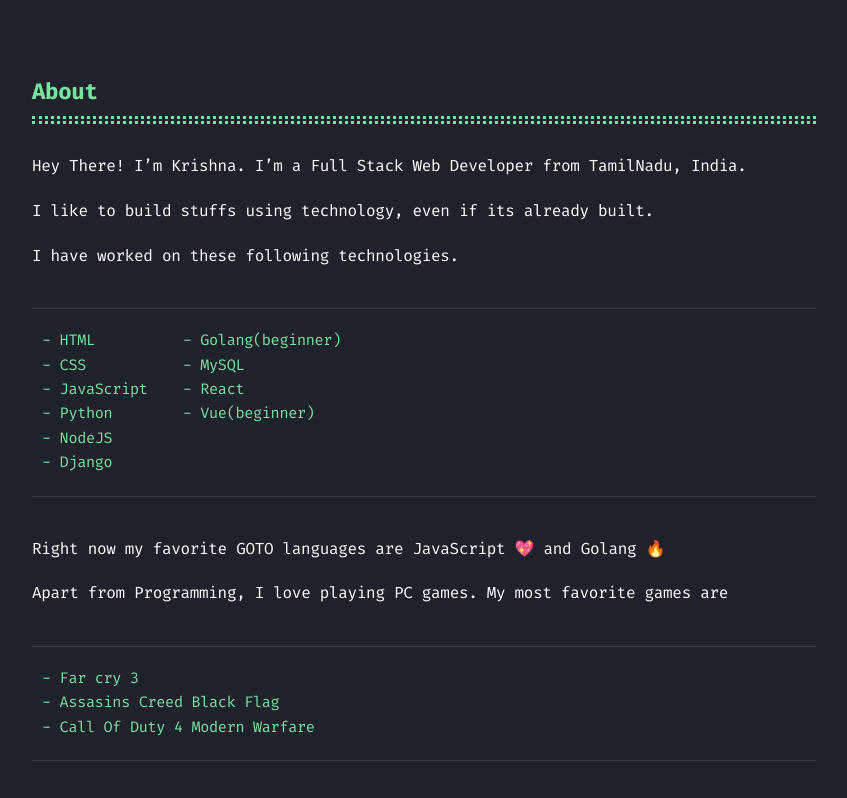
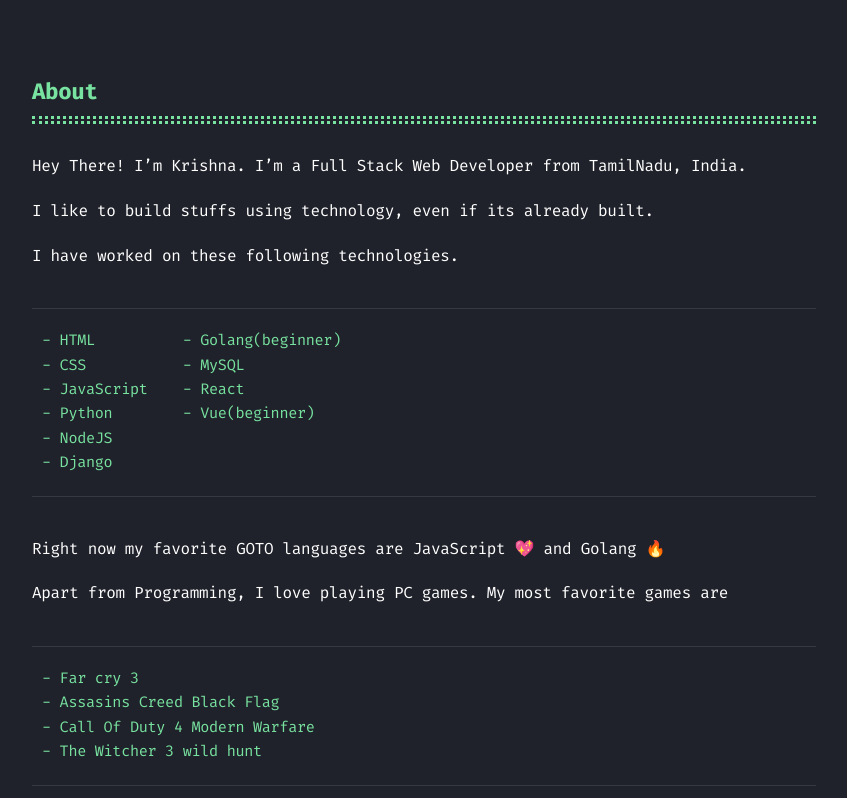
Before and after one commit to M-krishna/M-krishna.github.io, a plain HTML site: page about/index.html in a window 1280 px wide. Shown: the part 152-950 px from the top of the page, without its empty margins (216-1063 px from the left). Drawn offline with Linux system fonts and the light colour scheme.

Commit message:
modified about page(added witcher 3)

```diff
--- a/about/index.html
+++ b/about/index.html
@@ -170,6 +170,7 @@ Apart from Programming, I love playing PC games." />
 <pre><code>- Far cry 3
 - Assasins Creed Black Flag
 - Call Of Duty 4 Modern Warfare
+- The Witcher 3 wild hunt
 </code></pre>
 <p>Follow me on
 <a href="https://github.com/M-krishna">Github</a>
```
